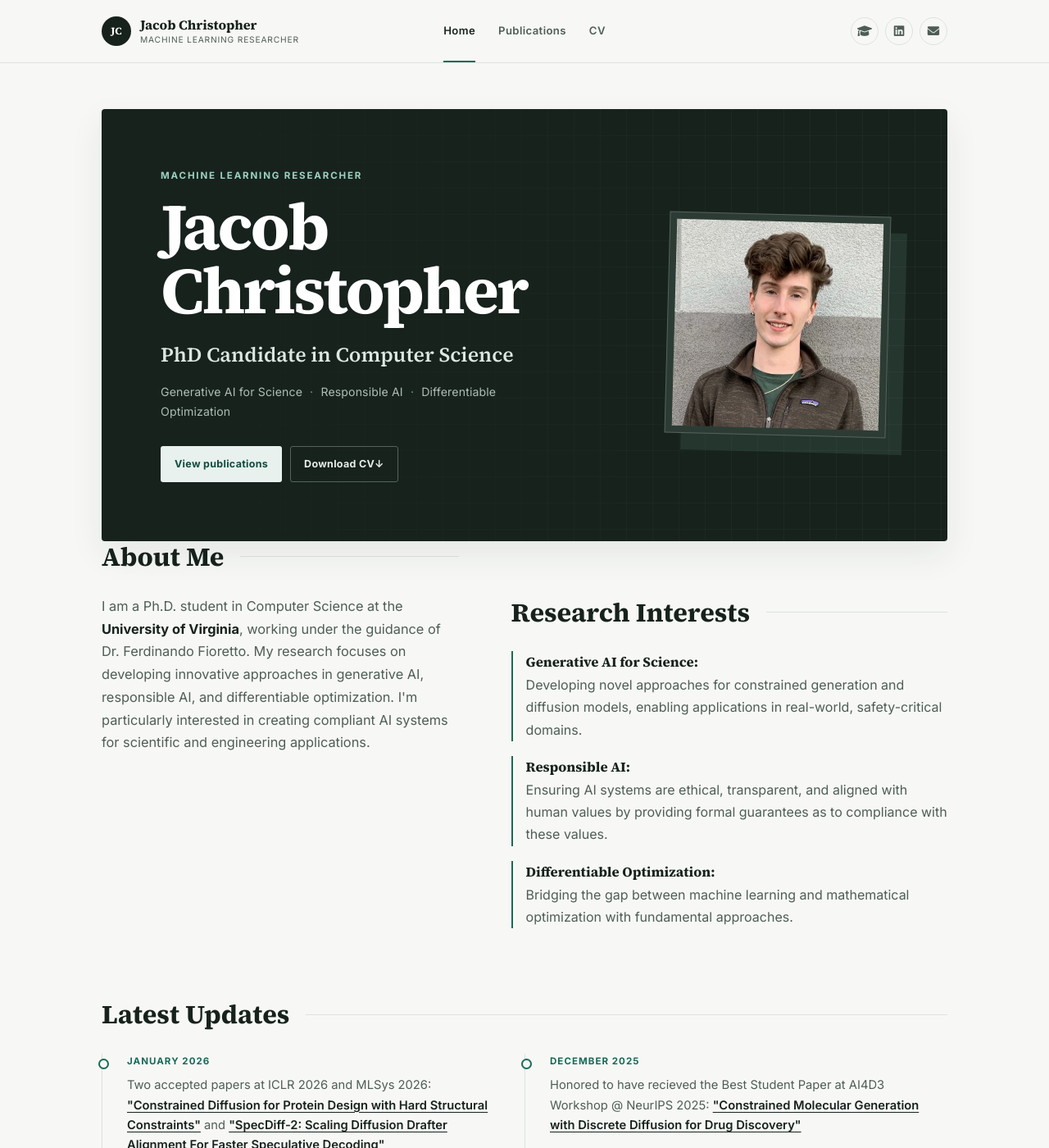
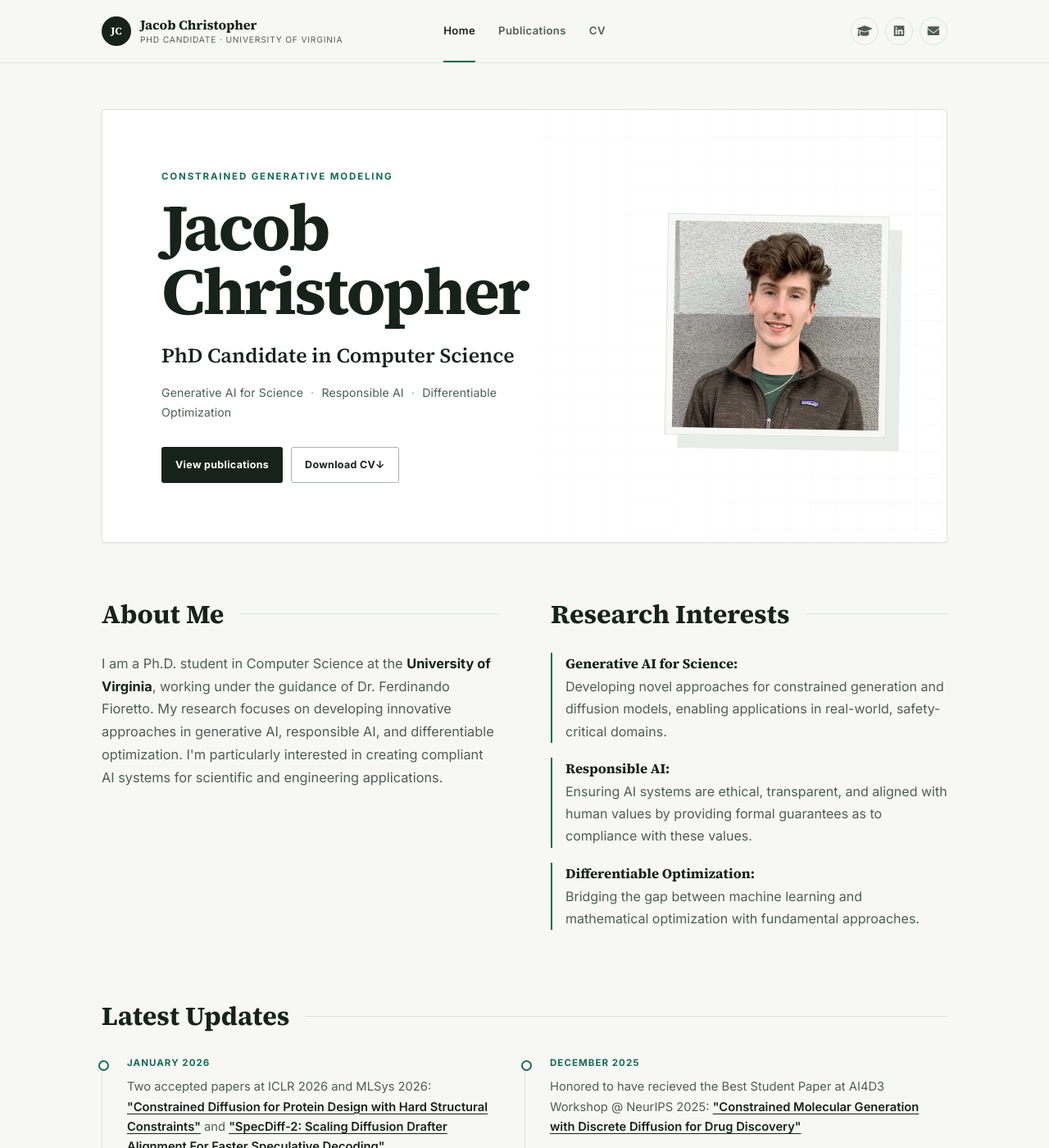
Before and after one commit to jacobchristopher/jacobchristopher.github.io, a Jekyll site: the page built from index.md, in a window 1280 px wide and 1400 px high. Shown: the whole window at 82% size. Built offline with Jekyll 4.4.1, drawn with Linux system fonts in a browser that asks for light colours.

Commit message:
style updates

```diff
--- a/_layouts/default.html
+++ b/_layouts/default.html
@@ -3,7 +3,7 @@
   <head>
     <meta charset="UTF-8">
     <meta name="viewport" content="width=device-width, initial-scale=1.0">
-    <title>{% if page.title == 'Home' %}{{ site.title }} — Machine Learning Researcher{% else %}{{ page.title }} — {{ site.title }}{% endif %}</title>
+    <title>{% if page.title == 'Home' %}{{ site.title }} — Generative AI and Optimization Research{% else %}{{ page.title }} — {{ site.title }}{% endif %}</title>
     <meta name="description" content="{{ page.description | default: site.description | strip_html | strip_newlines | escape }}">
     <meta name="theme-color" content="#f7f8f6">
     <link rel="preconnect" href="https://fonts.googleapis.com">
@@ -20,7 +20,7 @@
           <span class="logo-mark" aria-hidden="true">JC</span>
           <span class="logo-copy">
             <span class="logo-name">{{ site.title }}</span>
-            <span class="logo-role">Machine Learning Researcher</span>
+            <span class="logo-role">PhD Candidate · University of Virginia</span>
           </span>
         </a>
         <div class="nav-links">
--- a/assets/css/style.css
+++ b/assets/css/style.css
@@ -118,20 +118,21 @@ a:focus-visible { border-radius: 3px; outline: 3px solid rgba(23, 107, 85, 0.25)
 
 /* Home */
 .hero {
-    background: var(--ink);
+    background: var(--surface);
+    border: 1px solid var(--line);
     border-radius: 4px;
-    box-shadow: var(--shadow-md);
-    color: var(--surface);
+    box-shadow: var(--shadow-sm);
+    color: var(--ink);
     overflow: hidden;
     padding: clamp(40px, 7vw, 72px);
     position: relative;
 }
 .hero::before {
-    background-image: linear-gradient(rgba(255,255,255,0.035) 1px, transparent 1px), linear-gradient(90deg, rgba(255,255,255,0.035) 1px, transparent 1px);
+    background-image: linear-gradient(rgba(23, 34, 29, 0.025) 1px, transparent 1px), linear-gradient(90deg, rgba(23, 34, 29, 0.025) 1px, transparent 1px);
     background-size: 32px 32px;
     content: "";
     inset: 0;
-    mask-image: linear-gradient(to right, transparent, #000);
+    mask-image: linear-gradient(to right, transparent 35%, #000);
     pointer-events: none;
     position: absolute;
 }
@@ -142,11 +143,11 @@ a:focus-visible { border-radius: 3px; outline: 3px solid rgba(23, 107, 85, 0.25)
     grid-template-columns: minmax(0, 1fr) minmax(190px, 270px);
     position: relative;
 }
-.eyebrow { color: #9dd2c2; font-size: 0.72rem; font-weight: 700; letter-spacing: 0.16em; margin-bottom: 12px; text-transform: uppercase; }
-.hero h1 { color: var(--surface); font-family: var(--serif); font-size: clamp(3rem, 7vw, 5rem); letter-spacing: -0.035em; line-height: 0.98; }
-.hero .subtitle { color: #dce7e2; font-family: var(--serif); font-size: clamp(1.2rem, 2.5vw, 1.55rem); margin-top: 18px; }
-.hero .focus { color: #aebdb6; font-size: 0.88rem; letter-spacing: 0.01em; margin-top: 13px; max-width: 52ch; }
-.hero .focus span { color: #689989; margin: 0 5px; }
+.eyebrow { color: var(--accent); font-size: 0.72rem; font-weight: 700; letter-spacing: 0.16em; margin-bottom: 12px; text-transform: uppercase; }
+.hero h1 { color: var(--ink); font-family: var(--serif); font-size: clamp(3rem, 7vw, 5rem); letter-spacing: -0.035em; line-height: 0.98; }
+.hero .subtitle { color: var(--ink); font-family: var(--serif); font-size: clamp(1.2rem, 2.5vw, 1.55rem); margin-top: 18px; }
+.hero .focus { color: var(--ink-soft); font-size: 0.88rem; letter-spacing: 0.01em; margin-top: 13px; max-width: 52ch; }
+.hero .focus span { color: #9aa69f; margin: 0 5px; }
 .hero-actions { display: flex; flex-wrap: wrap; gap: 10px; margin-top: 30px; }
 .button {
     border: 1px solid transparent;
@@ -161,15 +162,15 @@ a:focus-visible { border-radius: 3px; outline: 3px solid rgba(23, 107, 85, 0.25)
     transition: background 160ms ease, border-color 160ms ease, color 160ms ease, transform 160ms ease;
 }
 .button:hover { transform: translateY(-1px); }
-.button-primary { background: #e8f1ed; color: var(--accent-dark); }
-.button-primary:hover { background: var(--surface); color: var(--accent-dark); }
-.button-secondary { border-color: #53645c; color: #e8efeb; }
-.button-secondary:hover { border-color: #91a69c; color: var(--surface); }
+.button-primary { background: var(--ink); color: var(--surface); }
+.button-primary:hover { background: #2c3832; color: var(--surface); }
+.button-secondary { border-color: #aab4ae; color: var(--ink); }
+.button-secondary:hover { border-color: var(--ink); color: var(--ink); }
 .hero-image { position: relative; }
-.portrait-frame { background: #2c3c34; border: 1px solid rgba(255,255,255,0.2); box-shadow: 20px 20px 0 rgba(105, 155, 137, 0.17); padding: 8px; transform: rotate(1.5deg); }
+.portrait-frame { background: var(--paper); border: 1px solid var(--line); box-shadow: 16px 16px 0 #e8ece9; padding: 8px; transform: rotate(1deg); }
 .headshot { aspect-ratio: 1; display: block; filter: saturate(0.85) contrast(1.02); object-fit: cover; width: 100%; }
-.profile-grid { display: grid; gap: 64px; grid-template-columns: 0.9fr 1.1fr; }
-.profile-grid .section { margin-bottom: 18px; }
+.profile-grid { align-items: start; display: grid; gap: 64px; grid-template-columns: repeat(2, minmax(0, 1fr)); }
+.profile-grid .section { margin: 68px 0 18px; }
 .profile-grid .section > ul { display: grid; gap: 18px; list-style: none; }
 .profile-grid .section > ul li { border-left: 2px solid var(--accent); color: var(--ink-soft); padding-left: 16px; }
 .profile-grid .section > ul strong { color: var(--ink); display: block; font-family: var(--serif); font-size: 1.04rem; }
@@ -262,7 +263,7 @@ a:focus-visible { border-radius: 3px; outline: 3px solid rgba(23, 107, 85, 0.25)
     .hero { padding: 36px 26px 44px; }
     .hero-content { display: flex; flex-direction: column-reverse; gap: 34px; }
     .hero-image { align-self: flex-start; width: 138px; }
-    .portrait-frame { box-shadow: 10px 10px 0 rgba(105, 155, 137, 0.17); padding: 5px; }
+    .portrait-frame { box-shadow: 10px 10px 0 #e8ece9; padding: 5px; }
     .hero h1 { font-size: clamp(2.65rem, 14vw, 3.7rem); }
     .hero-actions { align-items: stretch; flex-direction: column; }
     .section { margin: 50px 0; }
--- a/index.md
+++ b/index.md
@@ -6,7 +6,7 @@ title: Home
 <div class="hero">
     <div class="hero-content">
         <div class="hero-text">
-            <p class="eyebrow">Machine Learning Researcher</p>
+            <p class="eyebrow">Constrained Generative Modeling</p>
             <h1>Jacob Christopher</h1>
             <p class="subtitle">PhD Candidate in Computer Science</p>
             <p class="focus">Generative AI for Science <span aria-hidden="true">·</span> Responsible AI <span aria-hidden="true">·</span> Differentiable Optimization</p>
```
